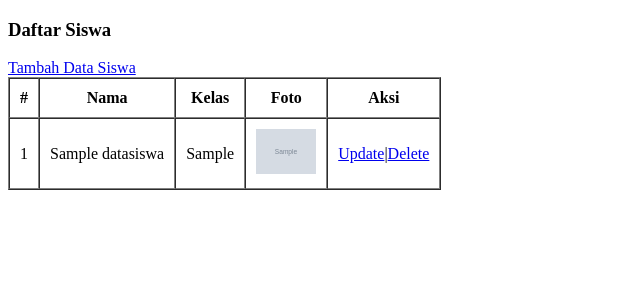
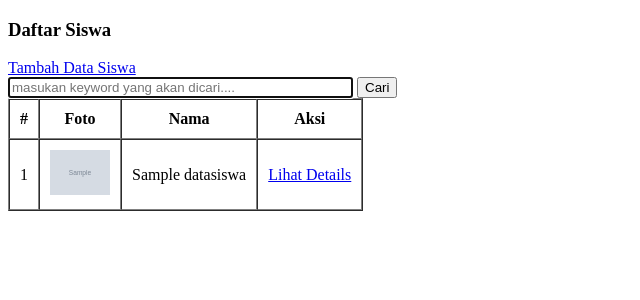
Before and after one commit to Raindrags/PW-2024-TEST, a PHP site: page /siswa.php in a window 1280 px wide. Shown: the top 300 px of the page, without its empty margins (0-640 px from the left). Run offline with PHP 8.4, Linux system fonts and the light colour scheme; tables that the repository leaves empty hold one stand-in row (values such as "Sample post"); grey boxes marked "Sample" are stand-in pictures.

Commit message:
udpate function.php, update dafatr siswa

```diff
--- a/function.php
+++ b/function.php
@@ -22,14 +22,14 @@ function tambah($data){
                    VALUES ('','$nama','$kelas','$foto')"
                 );
     mysqli_query($conn,$query);
-    return mysqli_affected_rows($conn);
+    return mysqli_affected_rows($conn) or die(mysqli_error($conn));
 }
 
 function hapus($id){
     global $conn;
     mysqli_query($conn,"DELETE FROM datasiswa WHERE idsiswa =$id");
 
-    return mysqli_affected_rows($conn);
+    return mysqli_affected_rows($conn) or die(mysqli_error($conn));
 }
 function ubah($data){
     global $conn;
@@ -40,6 +40,19 @@ function ubah($data){
 
     $query = "UPDATE datasiswa SET nama_siswa = '$nama',kelas = '$kelas',foto = '$foto' WHERE idsiswa =$id ";
     mysqli_query($conn,$query);
-    return mysqli_affected_rows($conn);
+    return mysqli_affected_rows($conn) or die(mysqli_error($conn));
+}
+
+
+function cari($key){
+    global $conn;
+
+    $query = "SELECT * FROM datasiswa WHERE nama_siswa LIKE '%$key%' OR ke LIKE '%$key%'  ";
+    $res = mysqli_query($conn,$query);
+    $rows = [];
+    while($row = mysqli_fetch_assoc($res)){
+        $rows[] = $row;
+    }
+    return $rows;
 }
 ?>
--- a/siswa.php
+++ b/siswa.php
@@ -1,6 +1,11 @@
 <?php
     require "function.php";
     $siswa = query("SELECT * FROM datasiswa");
+
+    if(isset($_POST['cari'])){
+        $key =$_POST['key'];
+        $siswa = cari($key);
+    }
 
 ?>
 
@@ -14,24 +19,34 @@
 <body>
     <h3>Daftar Siswa</h3>
     <a href="tambah.php">Tambah Data Siswa</a>
+    <br>
+    <form method = "post"action = "">
+        <input type="text" name="key" id="key" placeholder="masukan keyword yang akan dicari...." autocomplete="off" autofocus size="40">
+        <button type="submit" name="cari">Cari</button>
+
+    </form>
     <table border="1" cellpadding="10" cellspacing ="0">
         <tr>
             <th>#</th>
+            <th>Foto</th>
             <th>Nama</th>
-            <th>Kelas</th>
-            <th>Foto</th>
             <th>Aksi</th>
         </tr>
         <?php $i = 1; ?>
         <?php foreach($siswa as $row): ?>
         <tr>
             <td><?= $i++; ?></td>
+            <td><img src="img/<?= $row['foto']; ?>" width="60px" alt=""></td>
             <td><?= $row['nama_siswa']; ?></td>
-            <td><?= $row['kelas']; ?></td>
-            <td><img src="img/<?= $row['foto']; ?>" width="60px" alt=""></td>
-            <td><a href="ubah.php?id=<?= $row['idsiswa']; ?>" >Update</a>|<a href="hapus.php?id=<?= $row["idsiswa"]; ?>"onclick="return confirm('yakin?');">Delete</a></td>
+            <td><a href="detail.php?id=<?= $row['idsiswa']; ?>" >Lihat Details</a></td>
         </tr>
         <?php endforeach; ?>
+
+        <?php if(empty($siswa)): ?>
+        <tr>
+            <td colspan="4"><p>data tidak ditemukan.</p></td>
+        </tr>
+        <?php endif; ?>
     </table>
 </body>
 </html>
```
Also changed, not shown: detail.php (added, +24 -0 lines).
